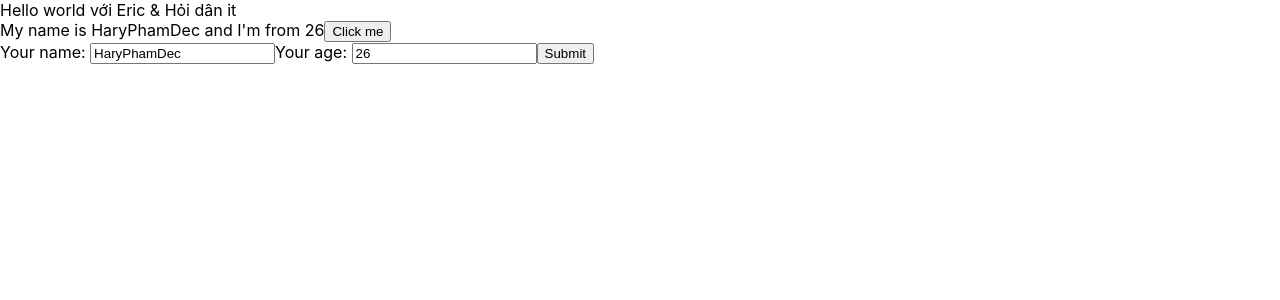
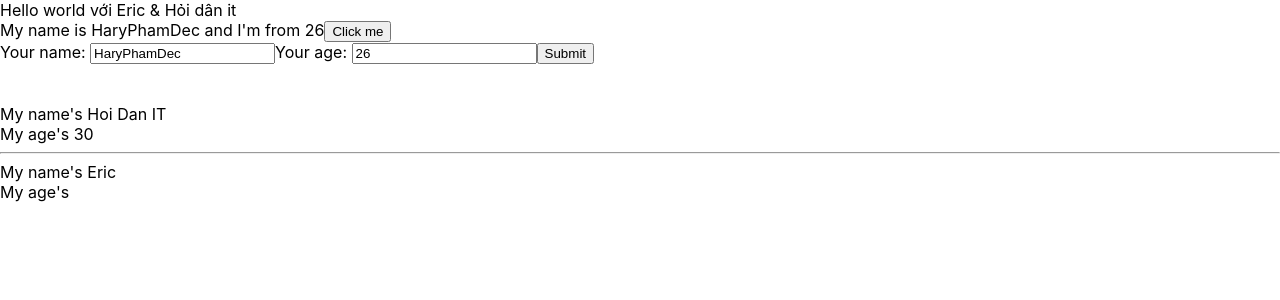
Before and after one commit to chouThanhh/react-hook, a React (Create React App) app: page / in a window 1280 px wide. Shown: the top 300 px of the page. Built offline with nearby package versions, Linux system fonts and the light colour scheme.

Commit message:
23 Props

```diff
--- /dev/null
+++ b/src/components/DisplayInfor.js
@@ -0,0 +1,16 @@
+import React from "react";
+
+class DisplayInfor extends React.Component {
+    render() {
+        console.log(this.props)
+        //props => vt tắt properties
+        return (
+            <div>
+                <div>My name's {this.props.name}</div>
+                <div>My age's {this.props.age}</div>
+            </div>
+        )
+    }
+}
+
+export default DisplayInfor;
--- a/src/components/MyComponent.js
+++ b/src/components/MyComponent.js
@@ -2,14 +2,20 @@
 // function component
 import React from "react";
 import UserInfor from "./UserInfor";
+import DisplayInfor from "./DisplayInfor";
 
 class MyComponent extends React.Component {
 
     //JSX
     render() {
+        const myInfor = ['ab', 'c', 'c'];
         return (
             <div>
                 <UserInfor />
+                <br /> <br />
+                <DisplayInfor name="Hoi Dan IT" age="30" />
+                <hr />
+                <DisplayInfor name={"Eric"} age={true} myInfor={myInfor} />
             </div>
 
         );
```
